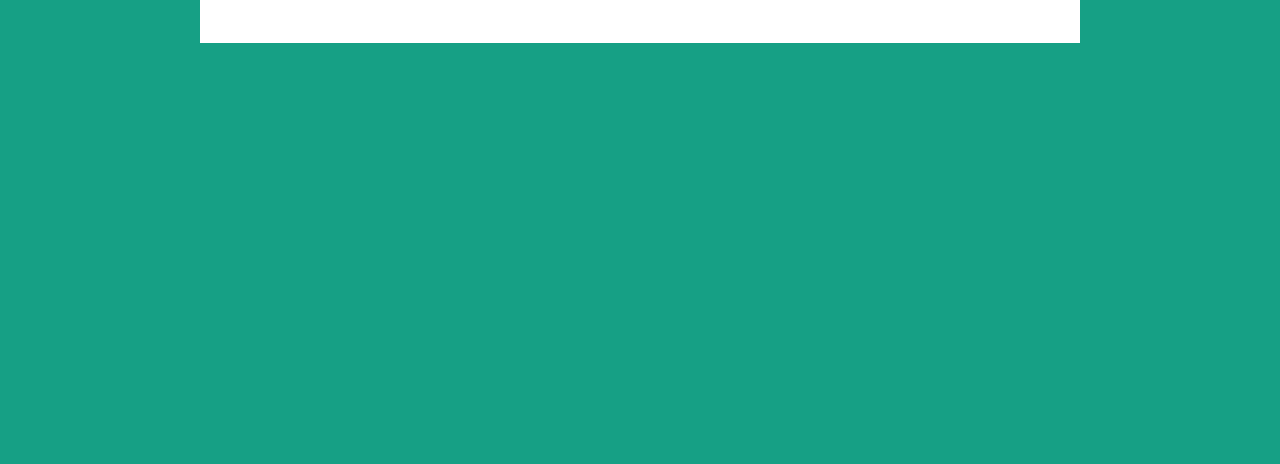
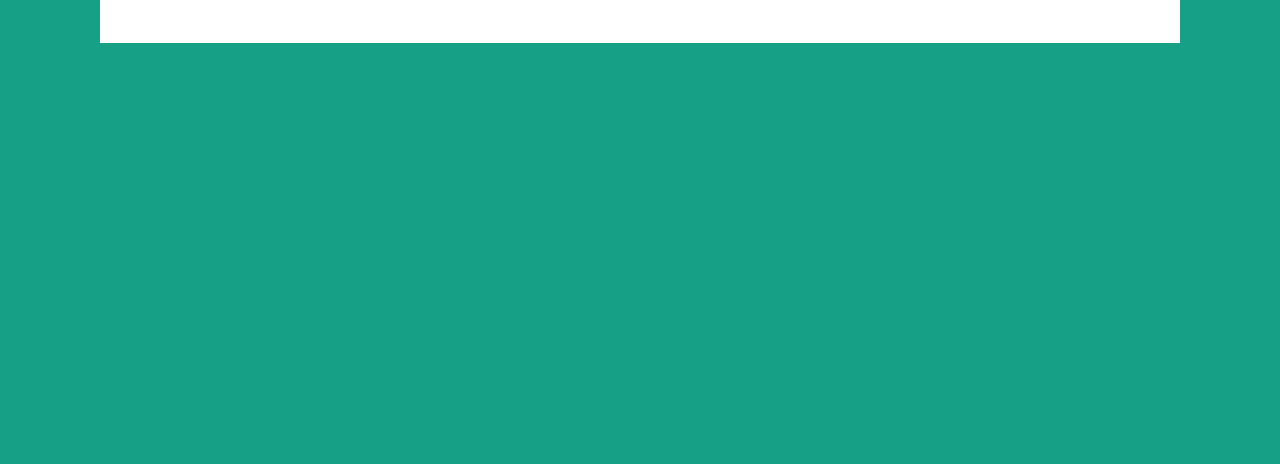
Before and after one commit to PawelOstatek/Random-Quote-Machine, a plain HTML site: page index.html in a window 1280 px wide. Shown: the part 336-800 px from the top of the page. Drawn offline with nearby package versions, Linux system fonts and the light colour scheme.

Commit message:
Update index.html

```diff
--- a/index.html
+++ b/index.html
@@ -17,7 +17,7 @@
 		<style>
 			.jumbotron {
 			background-color: #16A085;
-			padding: 100px 200px;
+			padding: 100px 100px;
 			border-radius: 0;
 			min-height: 100vh;
 			margin: 0px;
```
